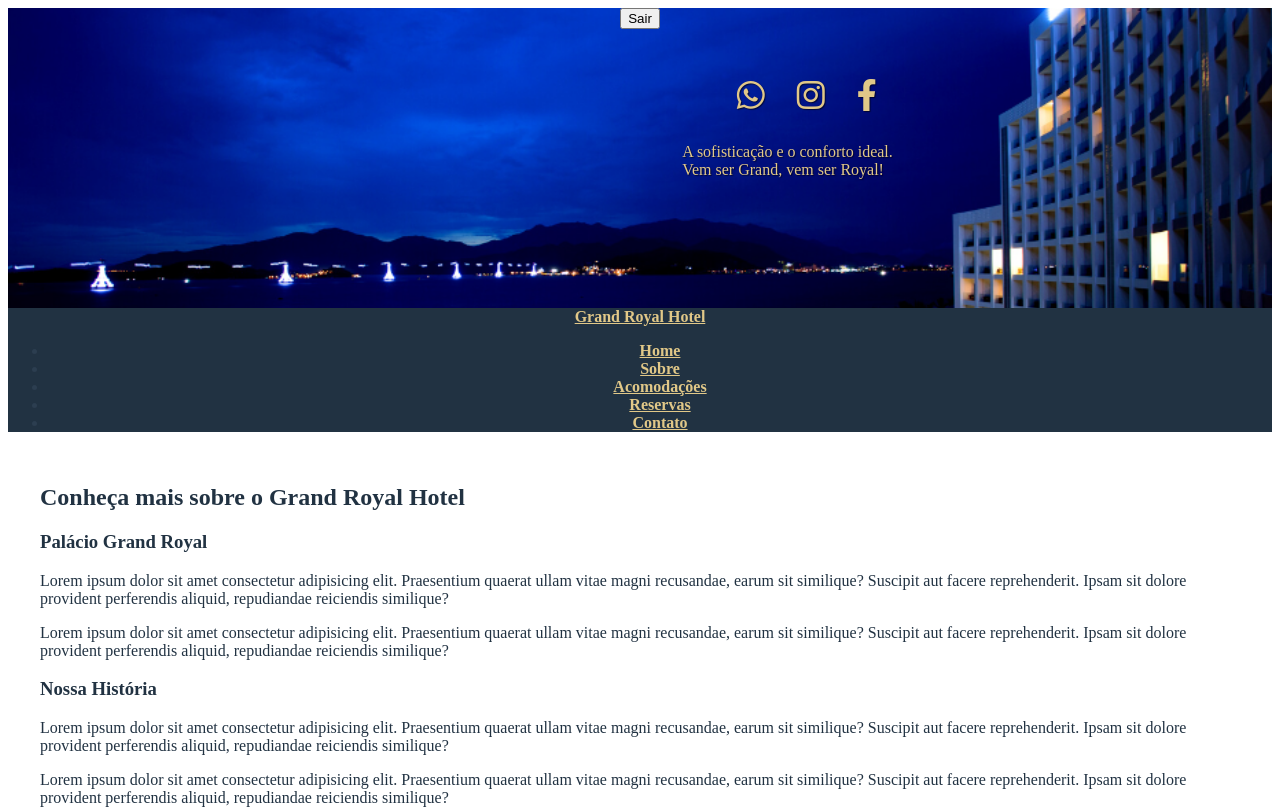
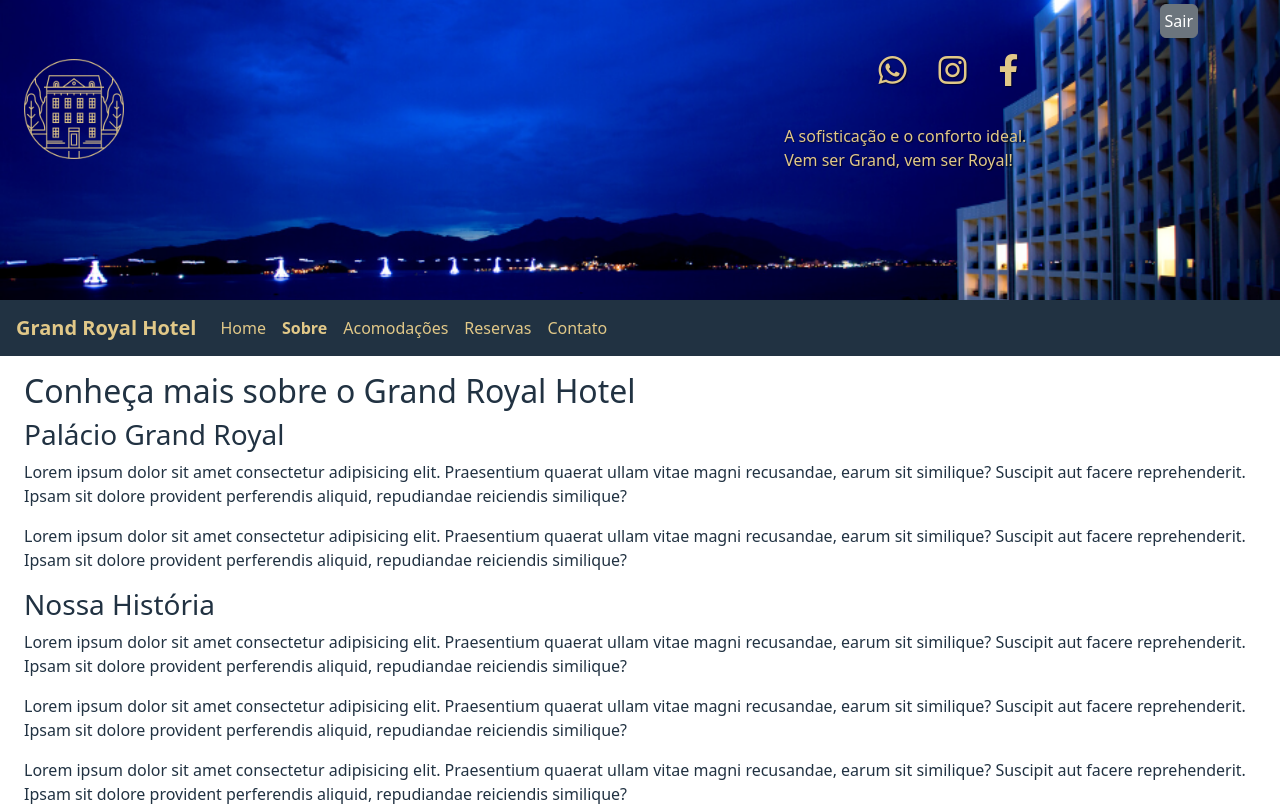
Before and after one commit to Davidferreirajesus/hotel-management-vue, a Vue app: page /sobre in a window 1280 px wide. Shown: the top 809 px of the page. Built offline with nearby package versions, Linux system fonts and the light colour scheme; a web font is replaced by a local one.

Commit message:
adicionado bootstrap na index da public e incluido o export default na View Sobre

```diff
--- a/public/index.html
+++ b/public/index.html
@@ -22,6 +22,8 @@
     <link
       href="https://fonts.googleapis.com/css2?family=Lobster&family=Quando&family=Quicksand&family=Roboto:ital,wght@0,100;0,300;0,400;0,500;0,700;0,900;1,100;1,300;1,400;1,500;1,700;1,900&family=Tiro+Devanagari+Hindi:ital@1&display=swap"
       rel="stylesheet" />
+    <link rel="stylesheet" href="https://cdn.jsdelivr.net/npm/bootstrap@5.2.2/dist/css/bootstrap.min.css" />
+    <script src="https://cdn.jsdelivr.net/npm/bootstrap@5.2.2/dist/js/bootstrap.bundle.min.js"></script>
   </head>
   <body>
     <noscript>
--- a/src/views/SobreView.vue
+++ b/src/views/SobreView.vue
@@ -36,6 +36,11 @@
   </body>
 </template>
 
+<script>
+export default {
+  name: 'SobreView',
+}
+</script>
 
 <style scoped>
 .p-top {
```
